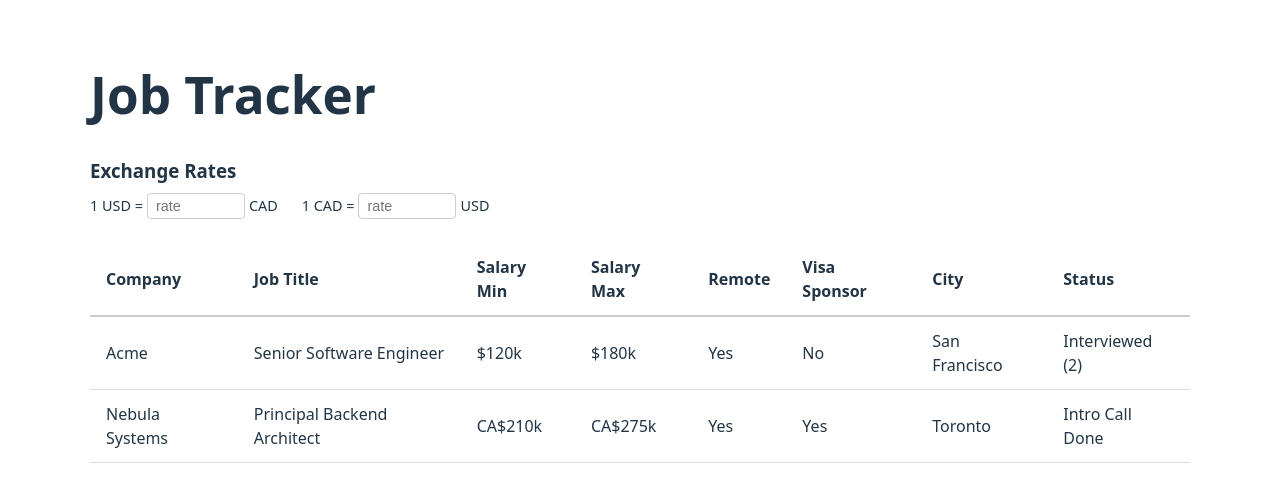
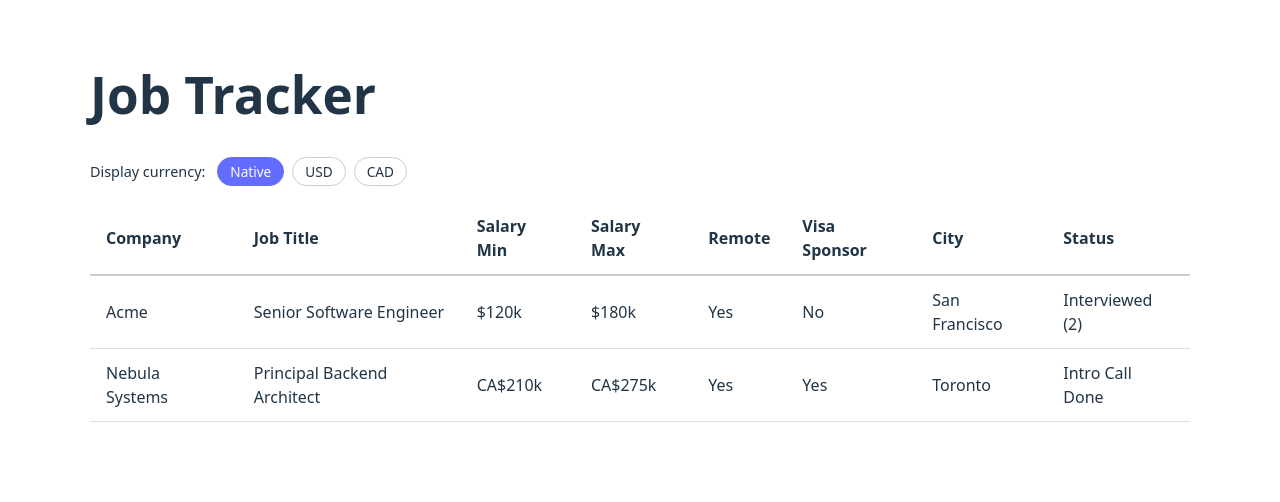
Before and after one commit to fiffty/JobCinch, a React (Vite) app: page / in a window 1280 px wide. Shown: the top 502 px of the page. Built offline with nearby package versions, Linux system fonts and the light colour scheme.

Commit message:
move exchange rate to a modal

```diff
--- a/src/App.css
+++ b/src/App.css
@@ -62,23 +62,43 @@ tbody td {
   gap: 1.5rem;
 }
 
-.exchange-rates-section {
-  margin-bottom: 1.5rem;
+.modal-overlay {
+  position: fixed;
+  inset: 0;
+  background: rgba(0, 0, 0, 0.5);
+  display: flex;
+  align-items: center;
+  justify-content: center;
+  z-index: 100;
 }
 
-.exchange-rates-section h3 {
-  margin: 0 0 0.5rem;
+.modal {
+  background: #1a1a2e;
+  border: 1px solid #444;
+  border-radius: 8px;
+  padding: 1.5rem 2rem;
+  min-width: 340px;
+  max-width: 480px;
+}
+
+.modal h3 {
+  margin: 0 0 0.25rem;
+}
+
+.modal-description {
+  margin: 0 0 1rem;
+  font-size: 0.9rem;
+  color: #aaa;
 }
 
 .exchange-rates-inputs {
   display: flex;
-  flex-wrap: wrap;
-  gap: 1rem;
+  flex-direction: column;
+  gap: 0.75rem;
 }
 
 .exchange-rate-row {
   display: flex;
-  gap: 1.5rem;
   align-items: center;
 }
 
@@ -97,6 +117,43 @@ tbody td {
   background: inherit;
   color: inherit;
   font-size: 0.9rem;
+}
+
+.modal-actions {
+  display: flex;
+  justify-content: flex-end;
+  gap: 0.5rem;
+  margin-top: 1.25rem;
+}
+
+.modal-btn {
+  padding: 0.4rem 1rem;
+  border-radius: 6px;
+  border: 1px solid #555;
+  cursor: pointer;
+  font-size: 0.9rem;
+  background: transparent;
+  color: inherit;
+  transition: background-color 0.15s, border-color 0.15s;
+}
+
+.modal-btn:hover {
+  border-color: #646cff;
+}
+
+.modal-btn.save {
+  background: #646cff;
+  border-color: #646cff;
+  color: #fff;
+}
+
+.modal-btn.save:disabled {
+  opacity: 0.4;
+  cursor: not-allowed;
+}
+
+.modal-btn.save:not(:disabled):hover {
+  background: #535bf2;
 }
 
 .currency-toggle {
@@ -145,7 +202,20 @@ tbody td {
     border-bottom-color: #ddd;
   }
 
+  .modal {
+    background: #fff;
+    border-color: #ddd;
+  }
+
+  .modal-description {
+    color: #666;
+  }
+
   .exchange-rate-row input {
+    border-color: #ccc;
+  }
+
+  .modal-btn {
     border-color: #ccc;
   }
 
--- a/src/pages/JobsIndex.tsx
+++ b/src/pages/JobsIndex.tsx
@@ -6,7 +6,7 @@ import {
   flexRender,
   type SortingState,
 } from '@tanstack/react-table';
-import { useState, useEffect, useMemo } from 'react';
+import { useState, useEffect, useMemo, useCallback } from 'react';
 import { useLocation } from 'wouter';
 import { useJobStore } from '../store/jobStore';
 import { useCurrencyStore, formatSalary } from '../store/currencyStore';
@@ -44,10 +44,102 @@ function formatSalaryCell(value: number, job: Job, displayCurrency: string | nul
 
 const columnHelper = createColumnHelper<Job>();
 
+function ExchangeRateModal({
+  targetCurrency,
+  currencies,
+  exchangeRates,
+  onSave,
+  onCancel,
+}: {
+  targetCurrency: string;
+  currencies: string[];
+  exchangeRates: Record<string, Record<string, number>>;
+  onSave: (rates: Record<string, Record<string, number>>) => void;
+  onCancel: () => void;
+}) {
+  const [draft, setDraft] = useState<Record<string, Record<string, number>>>(() => {
+    // Deep clone existing rates as starting point
+    const clone: Record<string, Record<string, number>> = {};
+    for (const from of Object.keys(exchangeRates)) {
+      clone[from] = { ...exchangeRates[from] };
+    }
+    return clone;
+  });
+
+  // Only show pairs that convert *to* the target currency
+  const pairs = useMemo(() => {
+    return currencies
+      .filter((c) => c !== targetCurrency)
+      .map((c) => [c, targetCurrency] as [string, string]);
+  }, [currencies, targetCurrency]);
+
+  const allFilled = pairs.every(([from, to]) => {
+    const rate = draft[from]?.[to];
+    return rate !== undefined && rate > 0;
+  });
+
+  const updateDraft = (from: string, to: string, rate: number) => {
+    setDraft((prev) => {
+      const next = { ...prev };
+      if (!next[from]) next[from] = {};
+      next[from] = { ...next[from], [to]: rate };
+      // Auto-compute inverse
+      if (!next[to]) next[to] = {};
+      next[to] = { ...next[to], [from]: Math.round((1 / rate) * 10000) / 10000 };
+      return next;
+    });
+  };
+
+  return (
+    <div className="modal-overlay" onClick={onCancel}>
+      <div className="modal" onClick={(e) => e.stopPropagation()}>
+        <h3>Set Exchange Rates for {targetCurrency}</h3>
+        <p className="modal-description">
+          Enter exchange rates to convert salaries to {targetCurrency}.
+        </p>
+        <div className="exchange-rates-inputs">
+          {pairs.map(([from, to]) => (
+            <div key={`${from}-${to}`} className="exchange-rate-row">
+              <label>
+                1 {from} ={' '}
+                <input
+                  type="number"
+                  step="0.01"
+                  min="0"
+                  placeholder="rate"
+                  value={draft[from]?.[to] ?? ''}
+                  onChange={(e) => {
+                    const val = parseFloat(e.target.value);
+                    if (!isNaN(val) && val > 0) {
+                      updateDraft(from, to, val);
+                    }
+                  }}
+                />{' '}
+                {to}
+              </label>
+            </div>
+          ))}
+        </div>
+        <div className="modal-actions">
+          <button className="modal-btn cancel" onClick={onCancel}>Cancel</button>
+          <button
+            className="modal-btn save"
+            disabled={!allFilled}
+            onClick={() => onSave(draft)}
+          >
+            Save
+          </button>
+        </div>
+      </div>
+    </div>
+  );
+}
+
 export default function JobsIndex() {
   const jobs = useJobStore((state) => state.jobs);
   const [, setLocation] = useLocation();
   const [sorting, setSorting] = useState<SortingState>([]);
+  const [modalTarget, setModalTarget] = useState<string | null>(null);
 
   const {
     currencies,
@@ -56,7 +148,7 @@ export default function JobsIndex() {
     setExchangeRate,
     displayCurrency,
     setDisplayCurrency,
-    allRatesAvailable,
+    hasRatesForCurrency,
     convertSalary,
   } = useCurrencyStore();
 
@@ -65,15 +157,40 @@ export default function JobsIndex() {
     setCurrencies(unique);
   }, [jobs, setCurrencies]);
 
-  const currencyPairs = useMemo(() => {
-    const pairs: [string, string][] = [];
-    for (let i = 0; i < currencies.length; i++) {
-      for (let j = i + 1; j < currencies.length; j++) {
-        pairs.push([currencies[i], currencies[j]]);
+  const handleCurrencyClick = useCallback(
+    (currency: string | null) => {
+      if (currency === null) {
+        setDisplayCurrency(null);
+        return;
       }
-    }
-    return pairs;
-  }, [currencies]);
+      if (hasRatesForCurrency(currency)) {
+        setDisplayCurrency(currency);
+      } else {
+        setModalTarget(currency);
+      }
+    },
+    [hasRatesForCurrency, setDisplayCurrency],
+  );
+
+  const handleModalSave = useCallback(
+    (draft: Record<string, Record<string, number>>) => {
+      // Persist all draft rates to the store
+      for (const from of Object.keys(draft)) {
+        for (const to of Object.keys(draft[from])) {
+          setExchangeRate(from, to, draft[from][to]);
+        }
+      }
+      if (modalTarget) {
+        setDisplayCurrency(modalTarget);
+      }
+      setModalTarget(null);
+    },
+    [modalTarget, setExchangeRate, setDisplayCurrency],
+  );
+
+  const handleModalCancel = useCallback(() => {
+    setModalTarget(null);
+  }, []);
 
   const columns = useMemo(
     () => [
@@ -116,66 +233,16 @@ export default function JobsIndex() {
     getSortedRowModel: getSortedRowModel(),
   });
 
-  const ratesAvailable = allRatesAvailable();
-
   return (
     <div className="app">
       <h1>Job Tracker</h1>
 
-      {currencyPairs.length > 0 && (
-        <div className="exchange-rates-section">
-          <h3>Exchange Rates</h3>
-          <div className="exchange-rates-inputs">
-            {currencyPairs.map(([a, b]) => (
-              <div key={`${a}-${b}`} className="exchange-rate-row">
-                <label>
-                  1 {a} ={' '}
-                  <input
-                    type="number"
-                    step="0.01"
-                    min="0"
-                    placeholder="rate"
-                    value={exchangeRates[a]?.[b] ?? ''}
-                    onChange={(e) => {
-                      const val = parseFloat(e.target.value);
-                      if (!isNaN(val) && val > 0) {
-                        setExchangeRate(a, b, val);
-                        setExchangeRate(b, a, Math.round((1 / val) * 10000) / 10000);
-                      }
-                    }}
-                  />{' '}
-                  {b}
-                </label>
-                <label>
-                  1 {b} ={' '}
-                  <input
-                    type="number"
-                    step="0.01"
-                    min="0"
-                    placeholder="rate"
-                    value={exchangeRates[b]?.[a] ?? ''}
-                    onChange={(e) => {
-                      const val = parseFloat(e.target.value);
-                      if (!isNaN(val) && val > 0) {
-                        setExchangeRate(b, a, val);
-                        setExchangeRate(a, b, Math.round((1 / val) * 10000) / 10000);
-                      }
-                    }}
-                  />{' '}
-                  {a}
-                </label>
-              </div>
-            ))}
-          </div>
-        </div>
-      )}
-
-      {ratesAvailable && currencies.length > 1 && (
+      {currencies.length > 1 && (
         <div className="currency-toggle">
           <span>Display currency:</span>
           <button
             className={displayCurrency === null ? 'active' : ''}
-            onClick={() => setDisplayCurrency(null)}
+            onClick={() => handleCurrencyClick(null)}
           >
             Native
           </button>
@@ -183,12 +250,22 @@ export default function JobsIndex() {
             <button
               key={c}
               className={displayCurrency === c ? 'active' : ''}
-              onClick={() => setDisplayCurrency(c)}
+              onClick={() => handleCurrencyClick(c)}
             >
               {c}
             </button>
           ))}
         </div>
+      )}
+
+      {modalTarget && (
+        <ExchangeRateModal
+          targetCurrency={modalTarget}
+          currencies={currencies}
+          exchangeRates={exchangeRates}
+          onSave={handleModalSave}
+          onCancel={handleModalCancel}
+        />
       )}
 
       <table>
--- a/src/store/currencyStore.ts
+++ b/src/store/currencyStore.ts
@@ -32,6 +32,7 @@ interface CurrencyStore {
   setExchangeRate: (from: string, to: string, rate: number) => void;
   setDisplayCurrency: (currency: string | null) => void;
   allRatesAvailable: () => boolean;
+  hasRatesForCurrency: (target: string) => boolean;
   convertSalary: (amount: number, fromCurrency: string, toCurrency: string) => number;
 }
 
@@ -66,6 +67,15 @@ export const useCurrencyStore = create<CurrencyStore>((set, get) => ({
     return true;
   },
 
+  hasRatesForCurrency: (target) => {
+    const { currencies, exchangeRates } = get();
+    for (const from of currencies) {
+      if (from === target) continue;
+      if (!exchangeRates[from]?.[target]) return false;
+    }
+    return true;
+  },
+
   convertSalary: (amount, fromCurrency, toCurrency) => {
     if (fromCurrency === toCurrency) return amount;
     const rate = get().exchangeRates[fromCurrency]?.[toCurrency];
```
